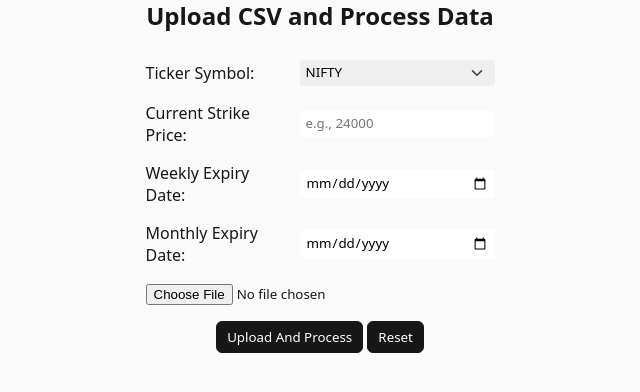
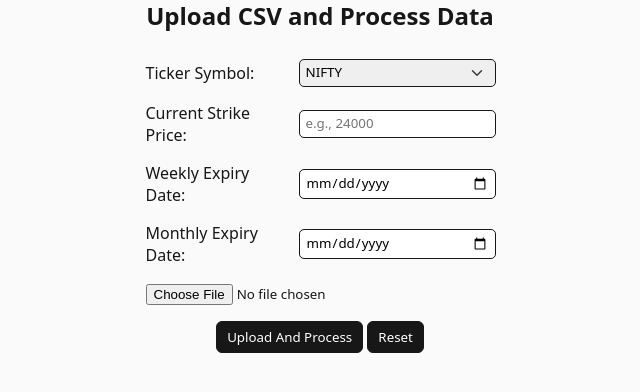
Before and after one commit to KiranMantha/bhavAutomation, a Flask app: page / in a window 1280 px wide. Shown: the part 21-413 px from the top of the page, without its empty margins (320-960 px from the left). Run offline with Flask 3, Linux system fonts and the light colour scheme.

Commit message:
fixed form-control ui issue

```diff
--- a/static/styles.css
+++ b/static/styles.css
@@ -39,7 +39,6 @@ form > div {
   border-radius: 4px;
   border: none;
   outline: 1px solid #171717;
-  outline: none;
   appearance: none;
   line-height: 1.5;
   font-weight: 400;
```
